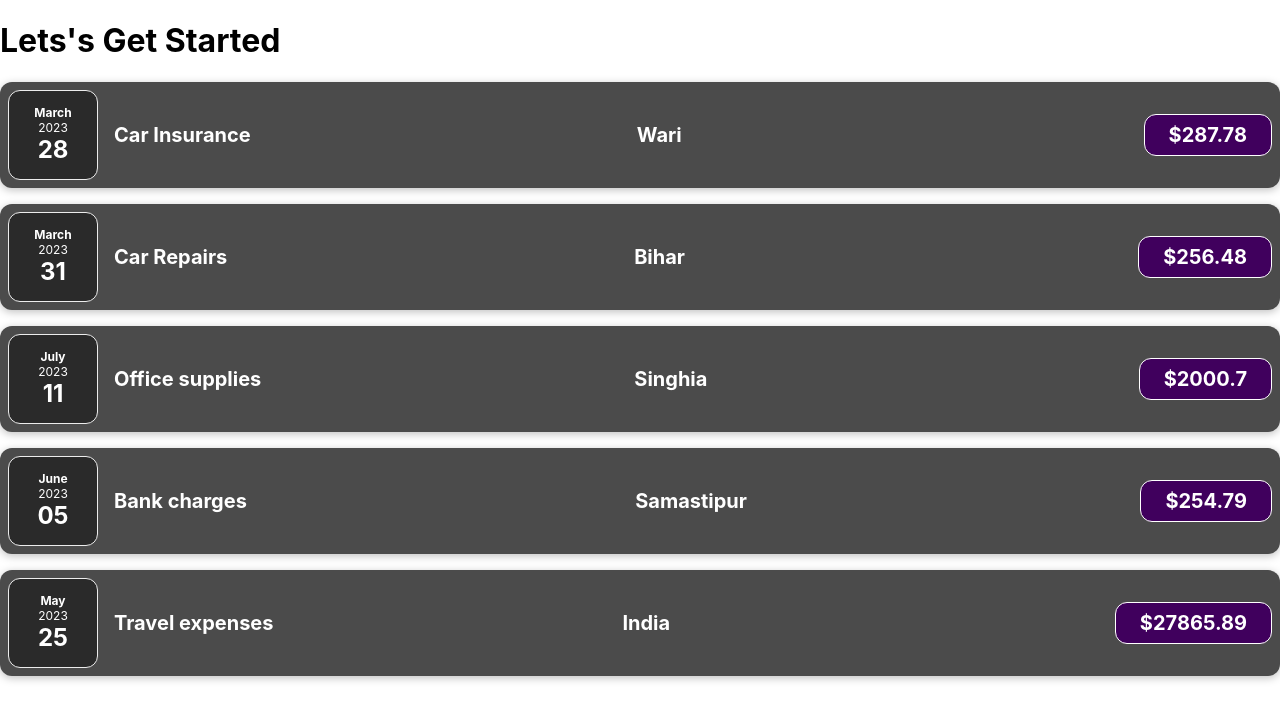
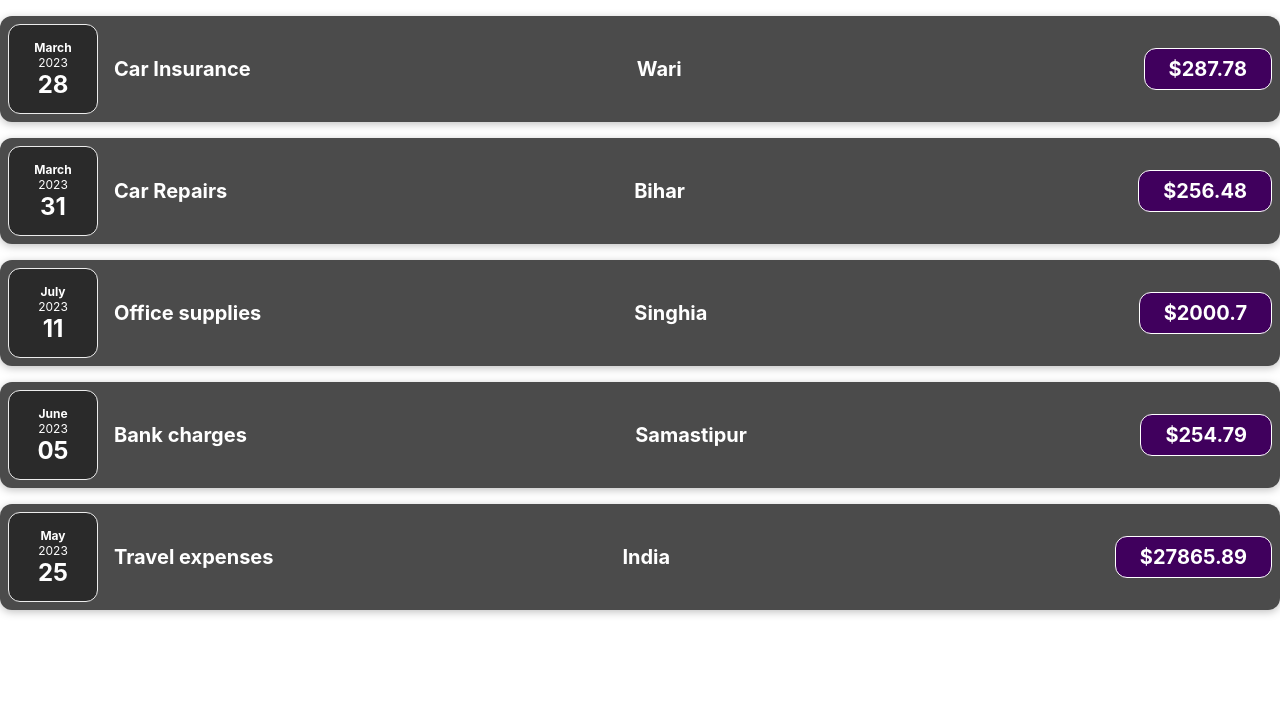
Before and after one commit to bhanu567/first-task, a React (Create React App) app: page / in a window 1280 px wide. Shown: the top 720 px of the page. Built offline with nearby package versions, Linux system fonts and the light colour scheme.

Commit message:
organised the code into the file structure and written all the functions as arrow function

```diff
--- a/src/App.js
+++ b/src/App.js
@@ -1,50 +1,55 @@
-import ExpenseTracker from "./ExpenseTracker";
+import React from "react";
+import Expenses from "./Components/Expenses/Expenses";
 function App() {
-  const expenses=[
+  const expenses = [
     {
-      title : "Car Insurance",
-      amount : 287.78,
-      date : new Date(2023, 2, 28),
-      LocationOfExpenditure : "Wari"
+      title: "Car Insurance",
+      amount: 287.78,
+      date: new Date(2023, 2, 28),
+      LocationOfExpenditure: "Wari",
     },
     {
-      title : "Car Repairs",
-      amount : 256.48,
-      date : new Date(2023, 2, 31),
-      LocationOfExpenditure : "Bihar"
+      title: "Car Repairs",
+      amount: 256.48,
+      date: new Date(2023, 2, 31),
+      LocationOfExpenditure: "Bihar",
     },
     {
-      title : "Office supplies",
-      amount : 2000.70,
-      date : new Date(2023, 6, 11),
-      LocationOfExpenditure : "Singhia"
+      title: "Office supplies",
+      amount: 2000.7,
+      date: new Date(2023, 6, 11),
+      LocationOfExpenditure: "Singhia",
     },
     {
-      title : "Bank charges",
-      amount : 254.79,
-      date : new Date(2023, 5, 5),
-      LocationOfExpenditure : "Samastipur"
+      title: "Bank charges",
+      amount: 254.79,
+      date: new Date(2023, 5, 5),
+      LocationOfExpenditure: "Samastipur",
     },
     {
-      title : "Travel expenses",
-      amount : 27865.89,
-      date : new Date(2023, 4, 25),
-      LocationOfExpenditure : "India"
-    }
+      title: "Travel expenses",
+      amount: 27865.89,
+      date: new Date(2023, 4, 25),
+      LocationOfExpenditure: "India",
+    },
   ];
+
+  //In the recent upgradation, you need not necesserily write "import React from "react";" in each and every file, but the first work that is done is converting the return code like the below written code as                 React.createElement("tagName" , {attributes as an object}, content1, content2, content3, ...........); we will not write code like this because it is not readable. Here one can clearly see that we must need a wrapper element.
+  //you can return an array of elements but still we need array name i.e. array elements
   return (
-    <>
-      <h1>Lets's Get Started</h1>
-      {expenses.map((datas)=>(<ExpenseTracker expensesData={datas}/>))}
-
-
-      {/* <ExpenseTracker expensesData={expenses[0]}/>
-      <ExpenseTracker expensesData={expenses[1]}/>
-      <ExpenseTracker expensesData={expenses[2]}/>
-      <ExpenseTracker expensesData={expenses[3]}/>
-      <ExpenseTracker expensesData={expenses[4]}/> */}
-    </>
+    React.createElement(
+      "div",
+      {},
+      React.createElement("h1", {}, 'Lets"s Get Started')
+    ),
+    React.createElement(Expenses, { items: expenses })
   );
+  // return (
+  //   <div>
+  //     <h1>Lets's Get Started</h1>
+  //     <Expenses items={expenses}></Expenses>
+  //   </div>
+  // );
 }
 
 export default App;
--- a/src/ExpenseDate.js
+++ b/src/Components/Expenses/ExpenseDate.js
@@ -1,6 +1,6 @@
 import "./ExpenseDate.css";
 
-function ExpenseDate(props) {
+const ExpenseDate = (props) => {
   const day = props.Date.toLocaleString("en-US", {day: "2-digit"});
   const month = props.Date.toLocaleString("en-US", {month: "long"});
   const year = props.Date.getFullYear();
--- a/src/ExpenseDetails.js
+++ b/src/Components/Expenses/ExpenseDetails.js
@@ -1,4 +1,4 @@
-function ExpenseDetails(props) {
+const ExpenseDetails = (props) => {
     return (<div className="expense-item__description">
     <h2>{props.title}</h2>
     <h2>{props.LocationOfExpenditure}</h2>
--- a/src/ExpenseItem.css
+++ b/src/Components/Expenses/ExpenseItem.css
@@ -3,10 +3,8 @@
   flex-direction: row;
   justify-content: space-between;
   align-items: center;
-  box-shadow: 0 2px 8px rgba(0, 0, 0, 0.25);
   padding: 0.5rem;
   margin: 1rem 0;
-  border-radius: 12px;
   background-color: #4b4b4b;
 }
 
--- a/src/ExpenseTracker.js
+++ b/src/Components/Expenses/ExpenseTracker.js
@@ -1,16 +1,19 @@
 import "./ExpenseItem.css";
 import ExpenseDate from "./ExpenseDate";
 import ExpenseDetails from "./ExpenseDetails";
-function ExpenseTracker(props) {
+import Card from "../UI/Card";
+
+
+const ExpenseTracker = (props) => {
   return (
-    <div className="expense-item">
+    <Card className="expense-item">
       <ExpenseDate Date={props.expensesData.date}></ExpenseDate>
       <ExpenseDetails
         title={props.expensesData.title}
         LocationOfExpenditure={props.expensesData.LocationOfExpenditure}
         amount={props.expensesData.amount}
       ></ExpenseDetails>
-    </div>
+    </Card>
   );
 }
 
--- /dev/null
+++ b/src/Components/Expenses/Expenses.js
@@ -0,0 +1,15 @@
+import ExpenseTracker from "./ExpenseTracker";
+const Expenses = (props) => {
+  return (
+    <>
+      {props.items.map((datas) => (<ExpenseTracker expensesData={datas} />))}
+
+      {/* <ExpenseTracker expensesData={props.items[0]}/>
+        <ExpenseTracker expensesData={props.items[1]}/>
+        <ExpenseTracker expensesData={props.items[2]}/>
+        <ExpenseTracker expensesData={props.items[3]}/>
+        <ExpenseTracker expensesData={props.items[4]}/> */}
+    </>
+  );
+}
+export default Expenses;
--- /dev/null
+++ b/src/Components/UI/Card.css
@@ -0,0 +1,4 @@
+.card{
+    box-shadow: 0 2px 8px rgba(0, 0, 0, 0.25);
+    border-radius: 12px;
+}
--- /dev/null
+++ b/src/Components/UI/Card.js
@@ -0,0 +1,10 @@
+import "./Card.css";
+
+function Card(props){
+    const classes = "card "+props.className; //white space must be given otherwise className will not be applicable
+    return (
+        <div className = {classes}>{props.children}</div>
+    );
+}
+export default Card;
+//defining self component as the predefined component
```
Also changed, not shown: src/Components/Expenses/ExpenseDate.css (renamed from src/ExpenseDate.css).
